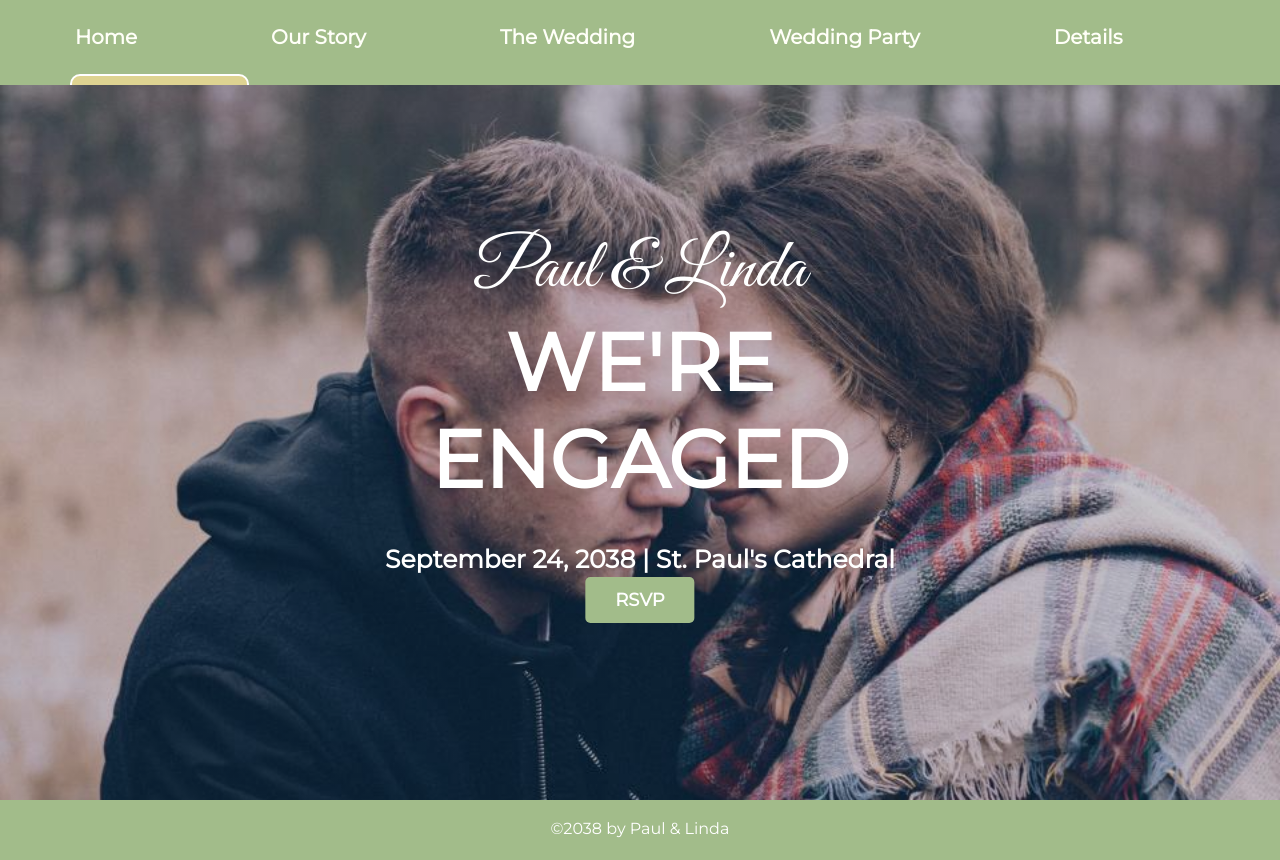
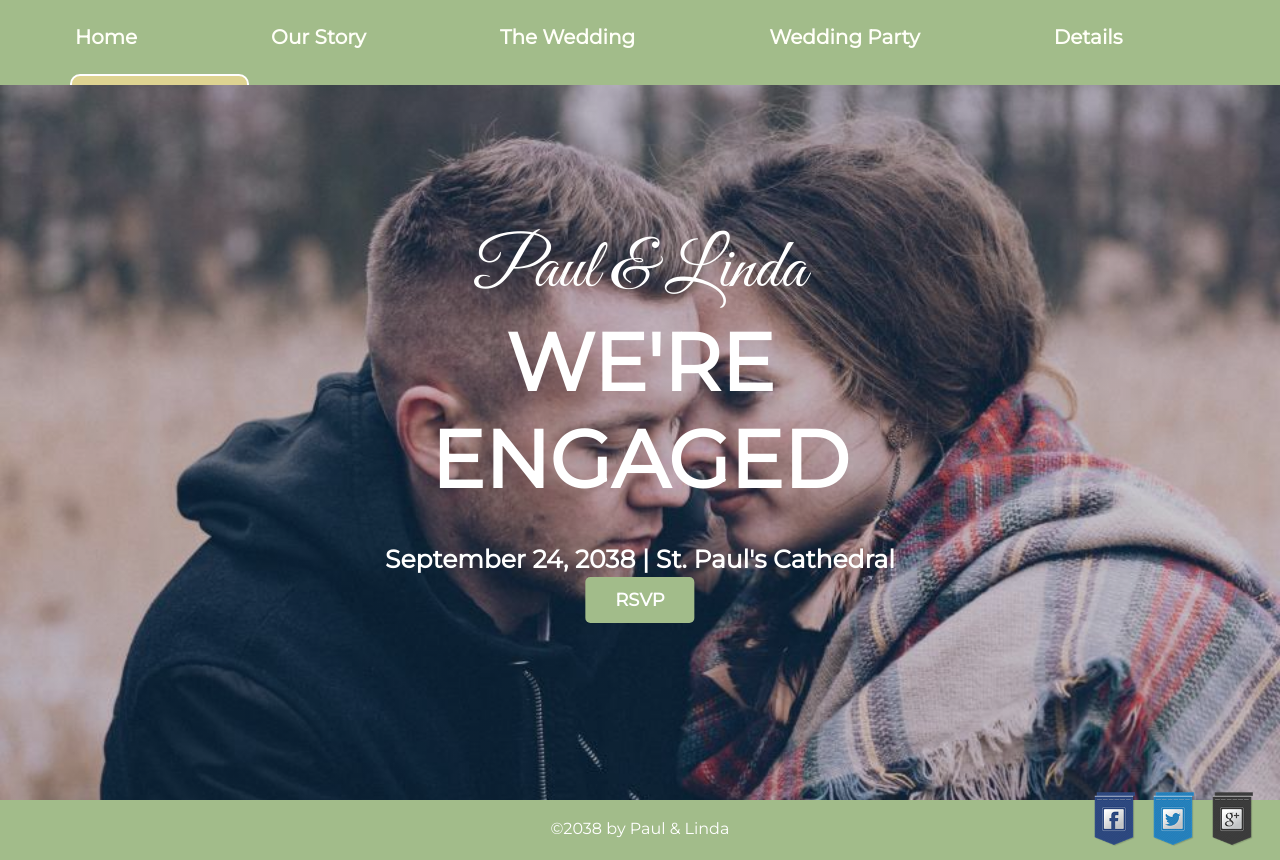
Before and after one commit to queengorga/wedding-invitation, a plain HTML site: page index.html in a window 1280 px wide. Drawn offline with Linux system fonts and the light colour scheme.

Commit message:
Added social media icons/ribbons/links on footer of all pages

```diff
--- a/css/style.css
+++ b/css/style.css
@@ -798,3 +798,36 @@ footer
   text-align: center;
   padding: 0;
 }
+
+.social ul
+{
+  margin-top: -55px;
+  margin-right: 20px;
+  float: right;
+}
+
+.social li
+{
+  display: inline-flex;
+}
+
+.social li a {
+  text-decoration: none;
+}
+
+.social li a:visited {
+  text-decoration: none;
+  color: inherit;
+}
+
+.social img {
+  margin-top: -10px;
+  height: 55px;
+  width: 55px;
+}
+
+.social img:hover {
+  cursor: pointer;
+  opacity: .55;
+  cursor: pointer;
+}
--- a/index.html
+++ b/index.html
@@ -35,6 +35,13 @@
     <br>
     <p>&copy2038 by Paul & Linda</p>
     <br>
+      <div class="social">
+            <ul>
+            <li><a href="#" class="facebook"><img src="img/facebook.png"></a></li>
+            <li><a href="#" class="twitter"><img src="img/twitter.png"></a></li>
+            <li><a href="#" class="google+"><img src="img/googleplus.png"></a></li>
+            </ul>
+        </div>
   </footer>
 </body>
 </html>
```
Also changed, not shown: details.html (+7 -0 lines), ourstory.html (+7 -0 lines), party.html (+7 -0 lines), register.html (+7 -0 lines), thankyou.html (+8 -0 lines), wedding.html (+7 -0 lines), img/facebook.png (added), img/googleplus.png (added), img/twitter.png (added).
